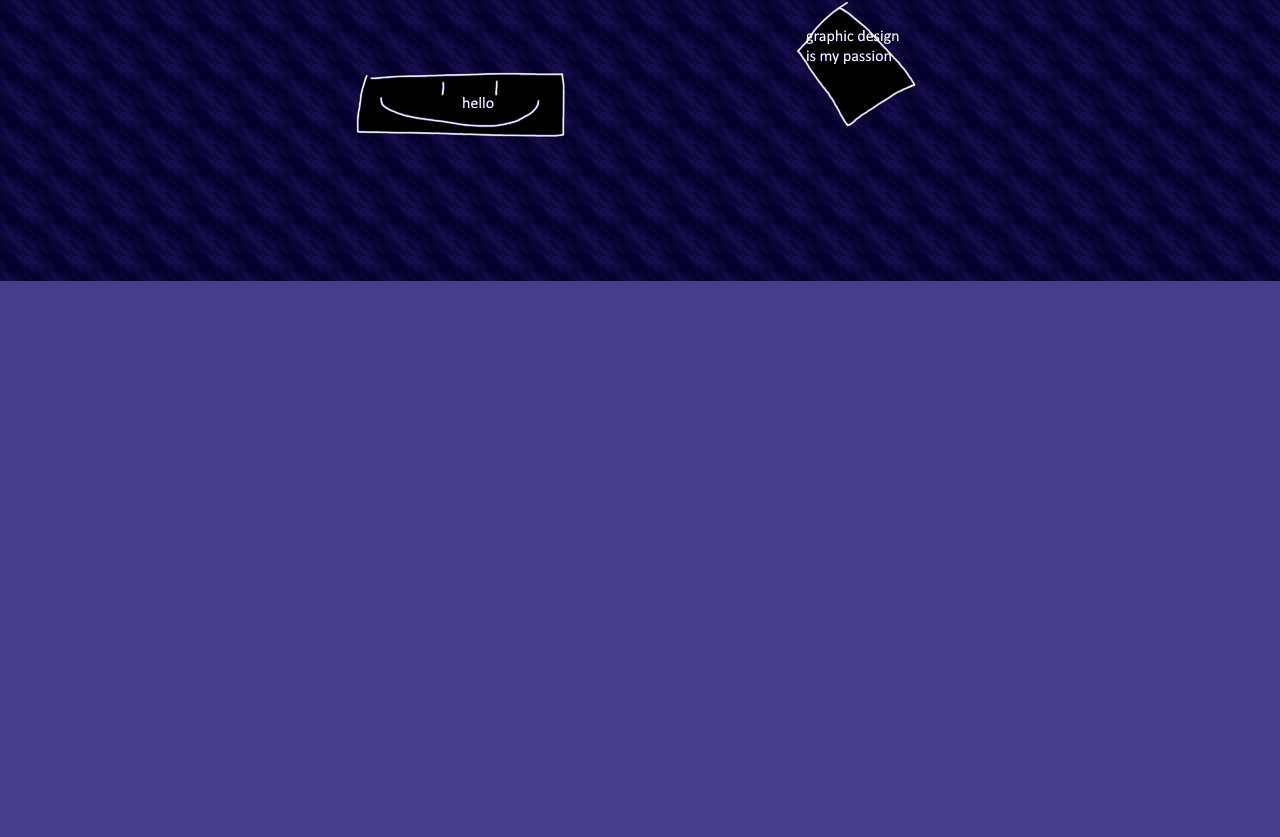
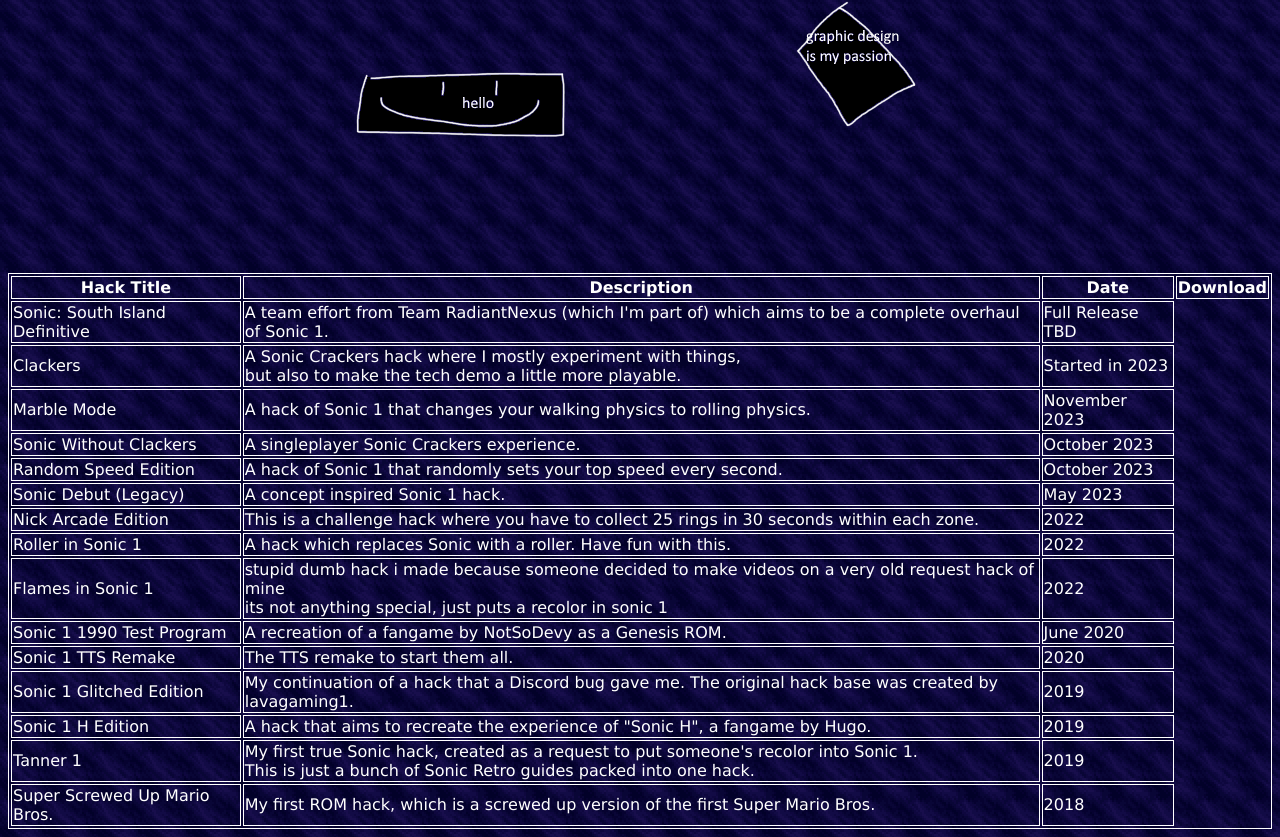
Before and after one commit to MDTravisYT/MDTravisYT.github.io, a plain HTML site: page index.html in a window 1280 px wide. Shown: the part 598-1435 px from the top of the page. Before the commit the page ends 879 px from the top, so only its background shows below. Drawn offline with Linux system fonts and the light colour scheme.

Commit message:
add romhack list (no downloads yet)

```diff
--- a/index.html
+++ b/index.html
@@ -3,6 +3,11 @@
 	<head>
 		<title>MDT's Very Basic Webpage</title>
 		<link rel="icon" type="image/x-icon" href="assets/favicon.png">
+		<style>
+			table, th, td {
+				border: 1px solid white;
+			}
+		</style>
 	</head>
 	<body style="background-color:DarkSlateBlue; color:white; font-family:verdana; background-image: url('assets/bg.png')">
 		<center>
@@ -19,6 +24,89 @@
 				<area shape="circle" coords="361,166,56" href="https://linktr.ee/mdtravis">
 				<area shape="poly" coords="601,339,674,416,609,457,558,382" href="https://linktr.ee/mdtravis">
 			</map>
+			<table>
+				<tr>
+					<th>Hack Title</th>
+					<th>Description</th>
+					<th>Date</th>
+					<th>Download</th>
+				</tr>
+				<tr>
+					<td>Sonic: South Island Definitive</td>
+					<td>A team effort from Team RadiantNexus (which I'm part of) which aims to be a complete overhaul of Sonic 1.</td>
+					<td>Full Release TBD</td>
+				</tr>
+				<tr>
+					<td>Clackers</td>
+					<td>A Sonic Crackers hack where I mostly experiment with things, <br>but also to make the tech demo a little more playable.</td>
+					<td>Started in 2023</td>
+				</tr>
+				<tr>
+					<td>Marble Mode</td>
+					<td>A hack of Sonic 1 that changes your walking physics to rolling physics.</td>
+					<td>November 2023</td>
+				</tr>
+				<tr>
+					<td>Sonic Without Clackers</td>
+					<td>A singleplayer Sonic Crackers experience.</td>
+					<td>October 2023</td>
+				</tr>
+				<tr>
+					<td>Random Speed Edition</td>
+					<td>A hack of Sonic 1 that randomly sets your top speed every second.</td>
+					<td>October 2023</td>
+				</tr>
+				<tr>
+					<td>Sonic Debut (Legacy)</td>
+					<td>A concept inspired Sonic 1 hack.</td>
+					<td>May 2023</td>
+				</tr>
+				<tr>
+					<td>Nick Arcade Edition</td>
+					<td>This is a challenge hack where you have to collect 25 rings in 30 seconds within each zone.</td>
+					<td>2022</td>
+				</tr>
+				<tr>
+					<td>Roller in Sonic 1</td>
+					<td>A hack which replaces Sonic with a roller. Have fun with this.</td>
+					<td>2022</td>
+				</tr>
+				<tr>
+					<td>Flames in Sonic 1</td>
+					<td>stupid dumb hack i made because someone decided to make videos on a very old request hack of mine<br>its not anything special, just puts a recolor in sonic 1</td>
+					<td>2022</td>
+				</tr>
+				<tr>
+					<td>Sonic 1 1990 Test Program</td>
+					<td>A recreation of a fangame by NotSoDevy as a Genesis ROM.</td>
+					<td>June 2020</td>
+				</tr>
+				<tr>
+					<td>Sonic 1 TTS Remake</td>
+					<td>The TTS remake to start them all.</td>
+					<td>2020</td>
+				</tr>
+				<tr>
+					<td>Sonic 1 Glitched Edition</td>
+					<td>My continuation of a hack that a Discord bug gave me. The original hack base was created by lavagaming1.</td>
+					<td>2019</td>
+				</tr>
+				<tr>
+					<td>Sonic 1 H Edition</td>
+					<td>A hack that aims to recreate the experience of "Sonic H", a fangame by Hugo.</td>
+					<td>2019</td>
+				</tr>
+				<tr>
+					<td>Tanner 1</td>
+					<td>My first true Sonic hack, created as a request to put someone's recolor into Sonic 1.<br>This is just a bunch of Sonic Retro guides packed into one hack.</td>
+					<td>2019</td>
+				</tr>
+				<tr>
+					<td>Super Screwed Up Mario Bros.</td>
+					<td>My first ROM hack, which is a screwed up version of the first Super Mario Bros.</td>
+					<td>2018</td>
+				</tr>
+			</table>
 		</center>
 	</body>
 </html>
```
